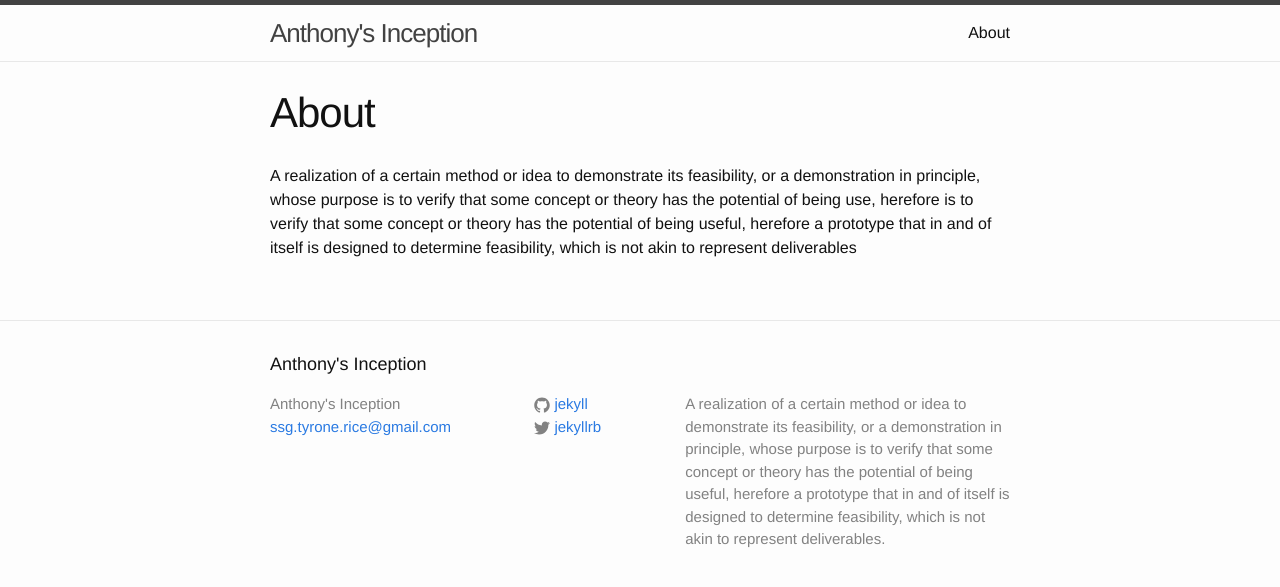
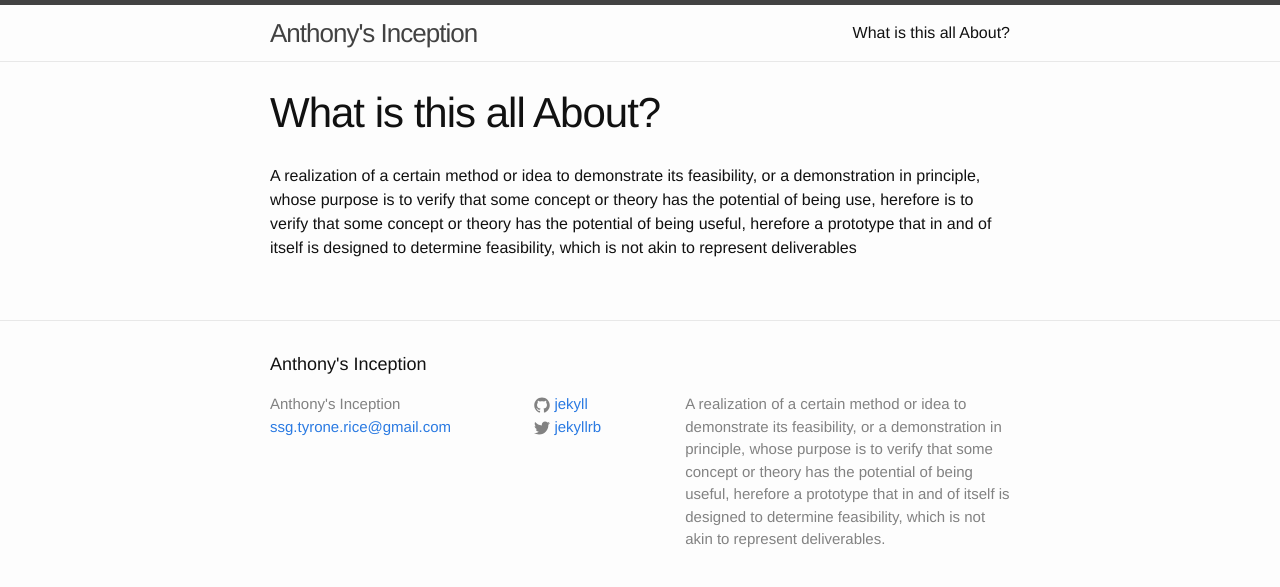
Before and after one commit to anthony1801/anthony1801.github.io, a Jekyll site: the page built from about.md, in a window 1280 px wide. Shown: the top 587 px of the page. Built offline with Jekyll 4.4.1, drawn with Linux system fonts in a browser that asks for light colours.

Commit message:
Update about.md

```diff
--- a/about.md
+++ b/about.md
@@ -1,6 +1,6 @@
 ---
 layout: page
-title: About
+title: What is this all About?
 permalink: /about/
 ---
 
```
